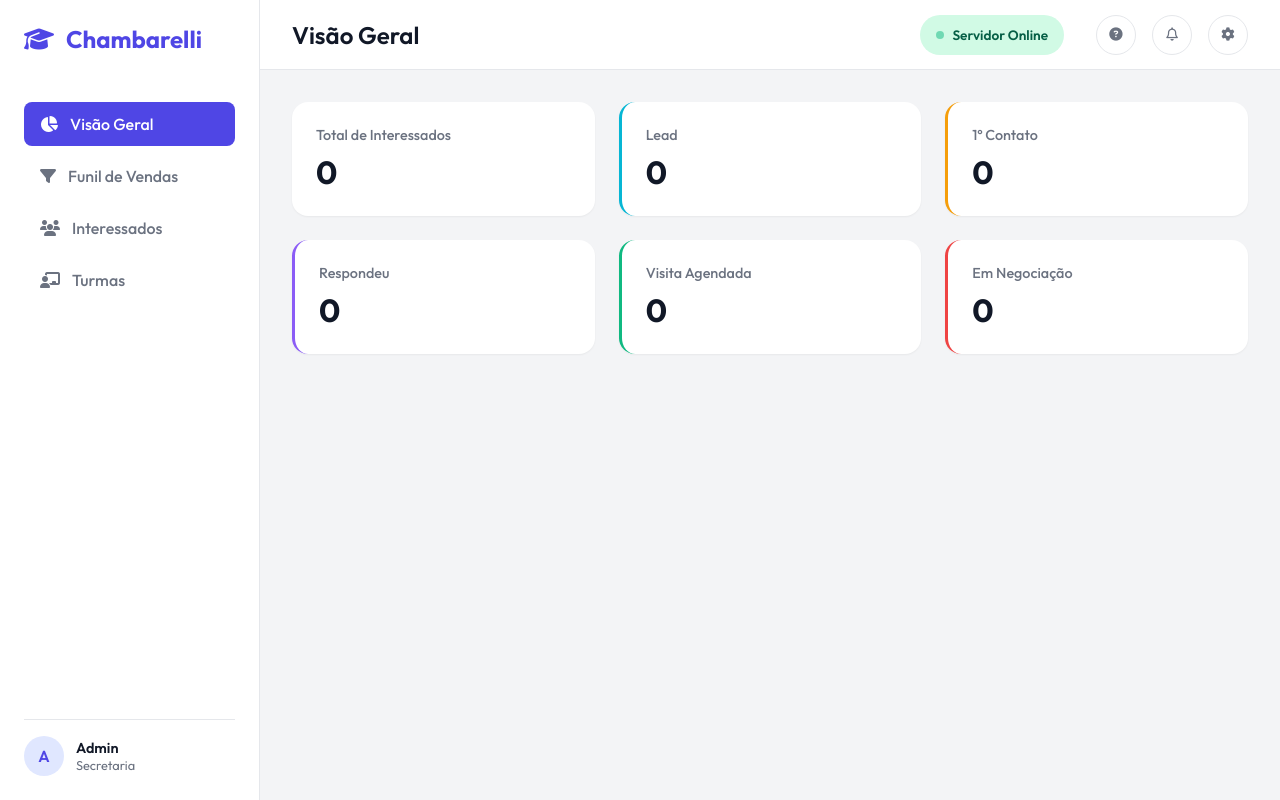
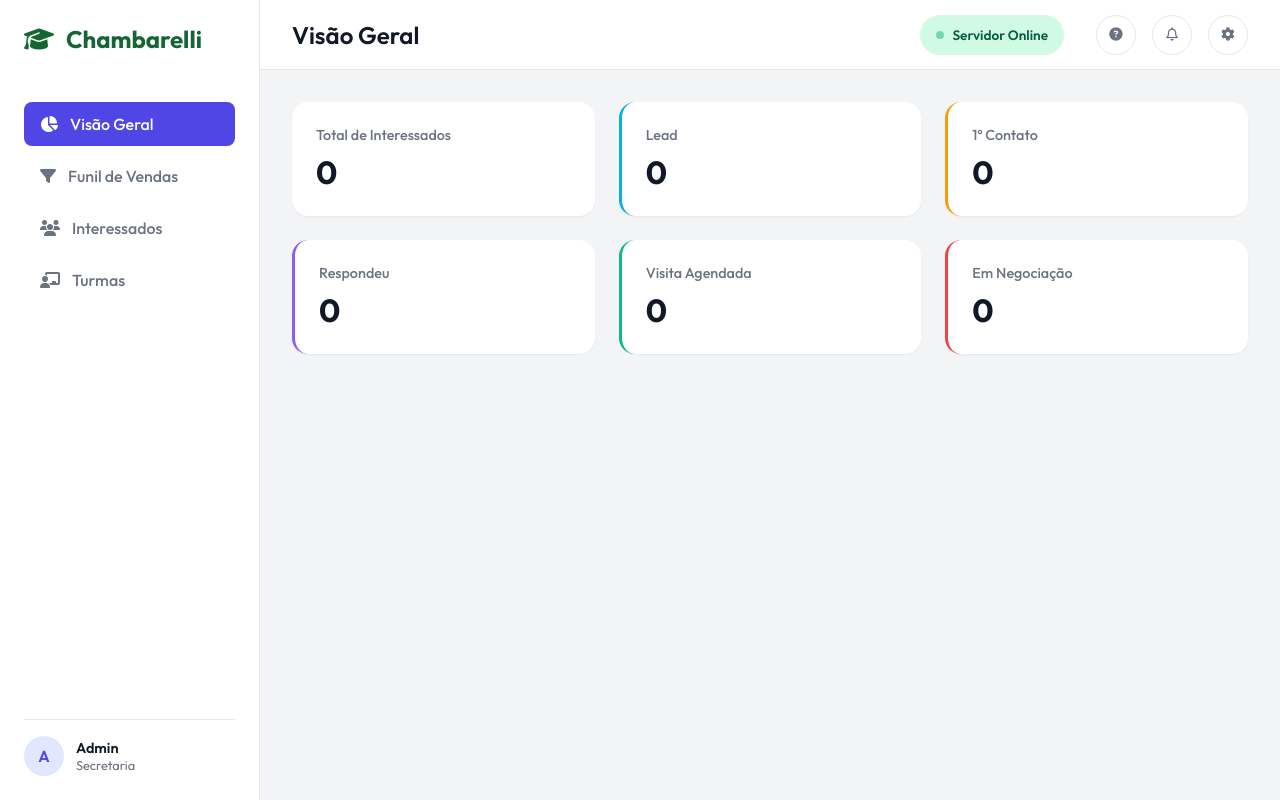
Before and after one commit to dilob0802-rgb/educrm-chambarelli, a website: page index.html in a window 1280 px wide. Drawn offline with nearby package versions, Linux system fonts and the light colour scheme; no server answers.

Commit message:
Update styles.css

```diff
--- a/styles.css
+++ b/styles.css
@@ -5,6 +5,8 @@
     --primary-dark: #4338ca;
     --primary-light: #e0e7ff;
     --secondary: #06b6d4;
+    --brand-green: #166534;
+    /* Verde Escuro Chambarelli */
     /* Cyan 500 */
     --bg-body: #f3f4f6;
     --bg-surface: #ffffff;
@@ -62,7 +64,7 @@ body {
     gap: 0.75rem;
     font-size: 1.5rem;
     font-weight: 700;
-    color: var(--primary);
+    color: var(--brand-green);
     margin-bottom: 3rem;
 }
 
```
